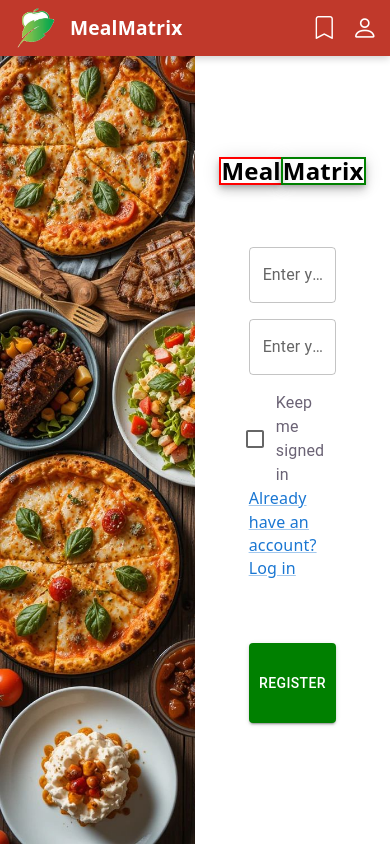
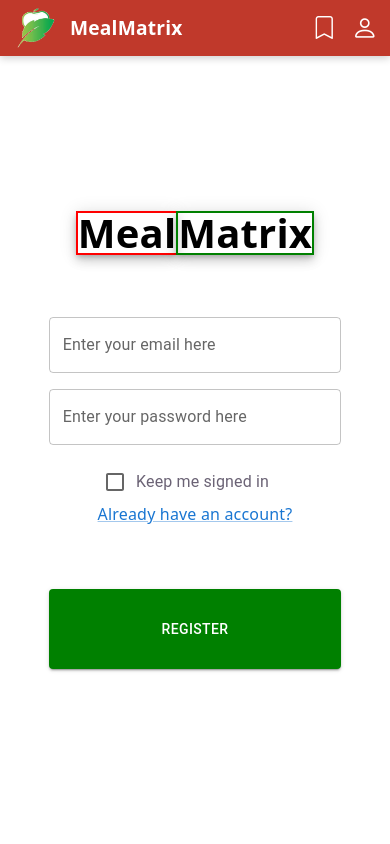
Before and after one commit to devsoc-unsw/trainee-athena-26t1, a React (Vite) app in the folder client/: page /register in a window 390 px wide. Built offline with nearby package versions, Linux system fonts and the light colour scheme; no server answers.

Commit message:
Made login and register page mobile responsive

```diff
--- a/client/src/pages/Login.css
+++ b/client/src/pages/Login.css
@@ -20,7 +20,7 @@
 .logo {
   font-weight: bold;
   color: black;
-  font-size: clamp(24px, 5vw, 50px);
+  font-size: clamp(40px, 5vw, 50px);
   display:flex;
   flex-direction: row;
   justify-content: center;
@@ -54,3 +54,12 @@
   display: flex;
   flex-direction: row;
 }
+
+@media (max-width: 1150px) {
+  .loginBackground {
+    display: none;
+  }
+  .loginMaster {
+    width: 100%;
+  }
+}
--- a/client/src/pages/Login.tsx
+++ b/client/src/pages/Login.tsx
@@ -76,7 +76,7 @@ export default function Login() {
           />
 
           <Stack
-            direction={{ xs: "column", md: "row" }}
+            direction={{ xs: "column", sm: "row" }}
             sx={{ justifyContent: "space-between", width: "75%", alignItems: "center" }}
           >
             <FormControlLabel
--- a/client/src/pages/Register.css
+++ b/client/src/pages/Register.css
@@ -29,7 +29,7 @@
 .registerLogo {
   font-weight: bold;
   color: black;
-  font-size: clamp(24px, 5vw, 50px);
+  font-size: clamp(40px, 5vw, 50px);
   display: flex;
   flex-direction: row;
   justify-content: center;
@@ -54,3 +54,12 @@
 .registerInput {
   width: 75%;
 }
+
+@media (max-width: 1150px) {
+  .registerBackground {
+    display: none;
+  }
+  .registerMaster {
+    width: 100%;
+  }
+}
--- a/client/src/pages/Register.tsx
+++ b/client/src/pages/Register.tsx
@@ -69,12 +69,12 @@ export default function Register() {
           />
 
           <Stack
-            direction={{ xs: "column", md: "row" }}
+            direction={{ xs: "column", sm: "row" }}
             sx={{ justifyContent: "space-between", width: "75%", alignItems: "center" }}
           >
             <FormControlLabel control={<Checkbox />} label="Keep me signed in" />
             <Link component={RouterLink} to="/login">
-              Already have an account? Log in
+              Already have an account?
             </Link>
           </Stack>
 
```
